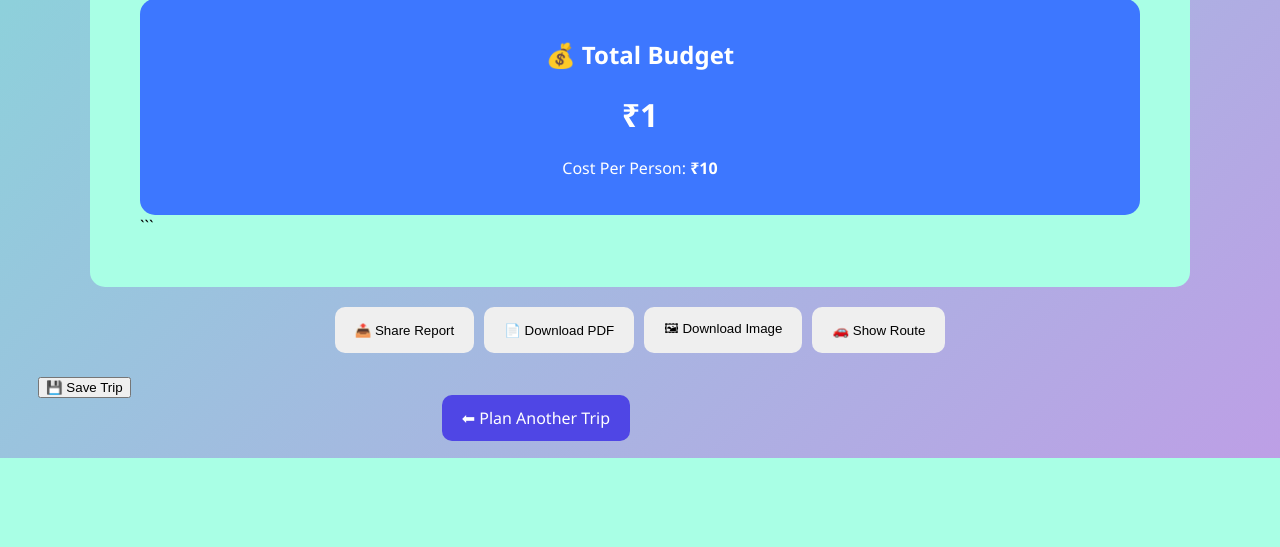
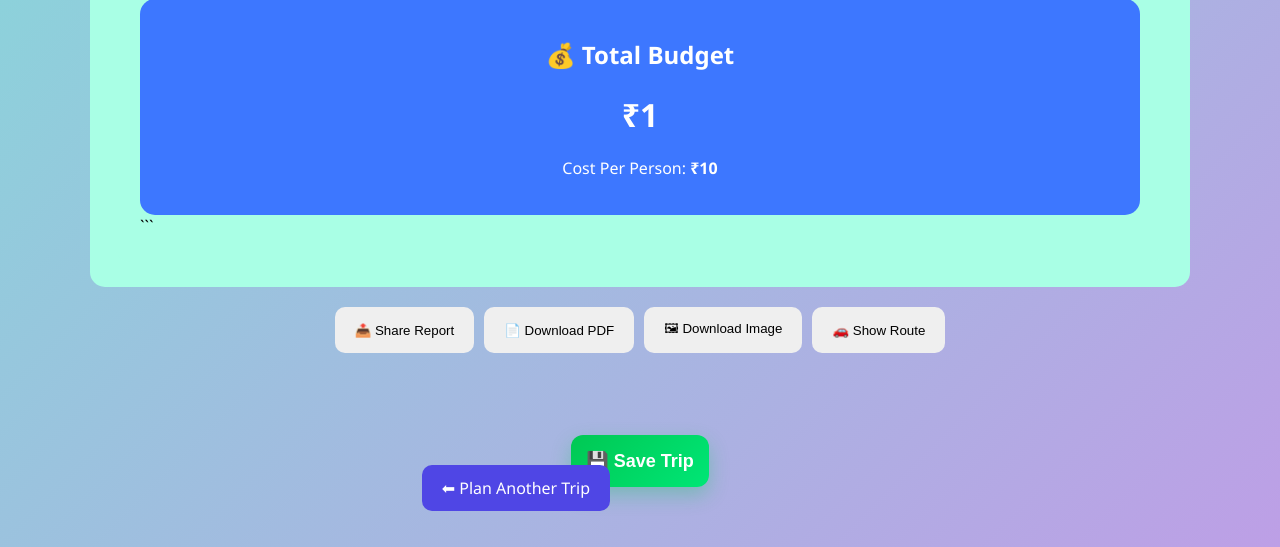
Before and after one commit to suriya3002/Travel_Budget_Planner, a Flask app: template templates/result.html in a window 1280 px wide. Shown: the part 937-1484 px from the top of the page. Before the commit the page ends 1395 px from the top, so only its background shows below. Run offline with Flask 3, Linux system fonts and the light colour scheme; the template is opened without the code that fills it: most values are stand-ins (such as "Sample title", 1, 10 or a date in 2020); grey boxes marked "Sample" are stand-in pictures.

Commit message:
Enhance UI for trip saving functionality: Add save trip button and action center; update back button positioning for improved layout.

```diff
--- a/static/result.css
+++ b/static/result.css
@@ -62,8 +62,8 @@ body{
 
 .back-btn{
     display:inline-block;
-    margin-top:20px;
-    right:650px;
+    margin-top:90px;
+    right:670px;
     position:absolute;
     background:#4f46e5;
     color:white;
@@ -71,3 +71,74 @@ body{
     padding:12px 20px;
     border-radius:10px;
 }
+
+.save-trip-container{
+    display:flex;
+    justify-content:center;
+    margin-top:30px;
+}
+
+.save-trip-container form{
+    width:100%;
+    max-width:350px;
+}
+
+.save-trip-container button{
+    width:100%;
+    padding:15px;
+    font-size:18px;
+    font-weight:700;
+    border:none;
+    border-radius:12px;
+    cursor:pointer;
+    background:linear-gradient(
+        135deg,
+        #00c853,
+        #00e676
+    );
+    color:white;
+    box-shadow:0 8px 20px rgba(0,200,83,.3);
+}
+
+.save-trip-container button:hover{
+    transform:translateY(-2px);
+}
+
+
+
+.action-center{
+    width:100%;
+    display:flex;
+    justify-content:center;
+    align-items:center;
+    margin-top:30px;
+}
+
+.action-center form{
+    width:auto;
+}
+
+.update-btn,
+.save-btn{
+    min-width:220px;
+    padding:14px 30px;
+    border:none;
+    border-radius:12px;
+    font-size:16px;
+    font-weight:600;
+    cursor:pointer;
+    color:white;
+}
+
+.update-btn{
+    background:#f39c12;
+}
+
+.save-btn{
+    background:#27ae60;
+}
+
+.update-btn:hover,
+.save-btn:hover{
+    transform:translateY(-2px);
+}
--- a/templates/result.html
+++ b/templates/result.html
@@ -224,8 +224,8 @@ function openRoute() {
 }
 </script>
 
+<div class="action-center">
 {% if edit_mode %}
-
 <form action="/update_trip" method="POST">
 
 <input type="hidden"
@@ -234,6 +234,7 @@ function openRoute() {
 
 {% else %}
 
+<div class="save-trip-container">
 <form action="/save_trips" method="POST">
 
 {% endif %}
@@ -261,6 +262,8 @@ function openRoute() {
     {% endif %}
 
 </form>
+</div>
+</div>
 
 <br>
 
```
Also changed, not shown: travel_budget.db.
